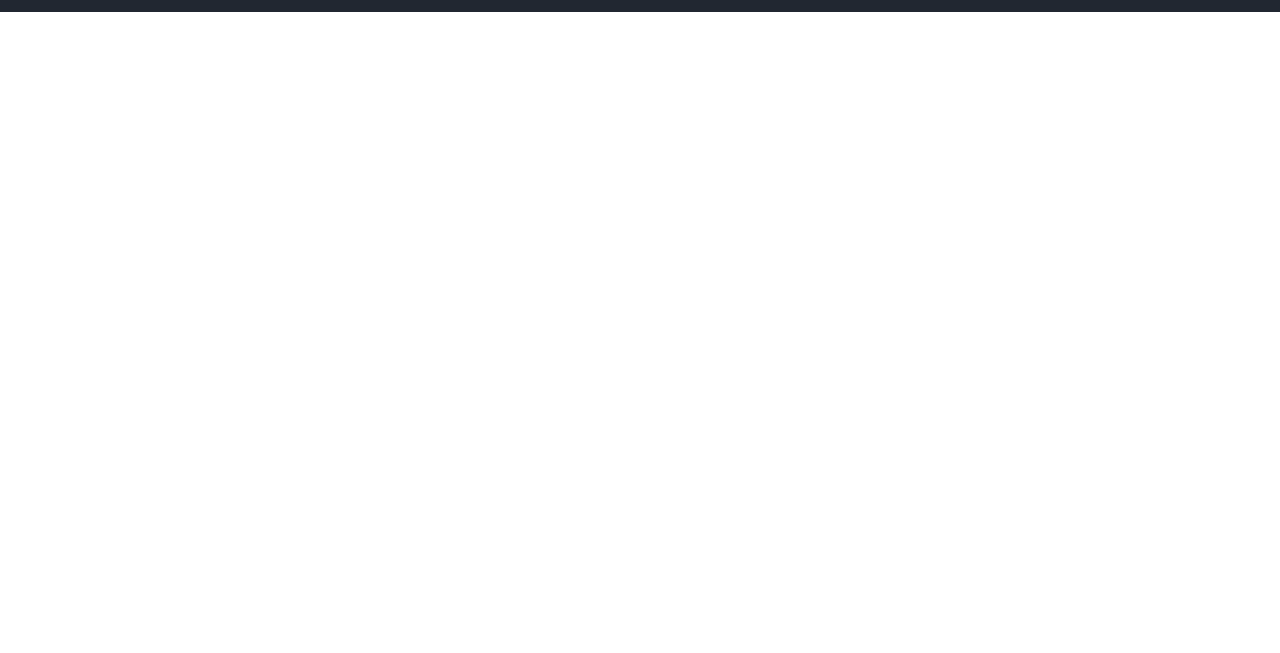
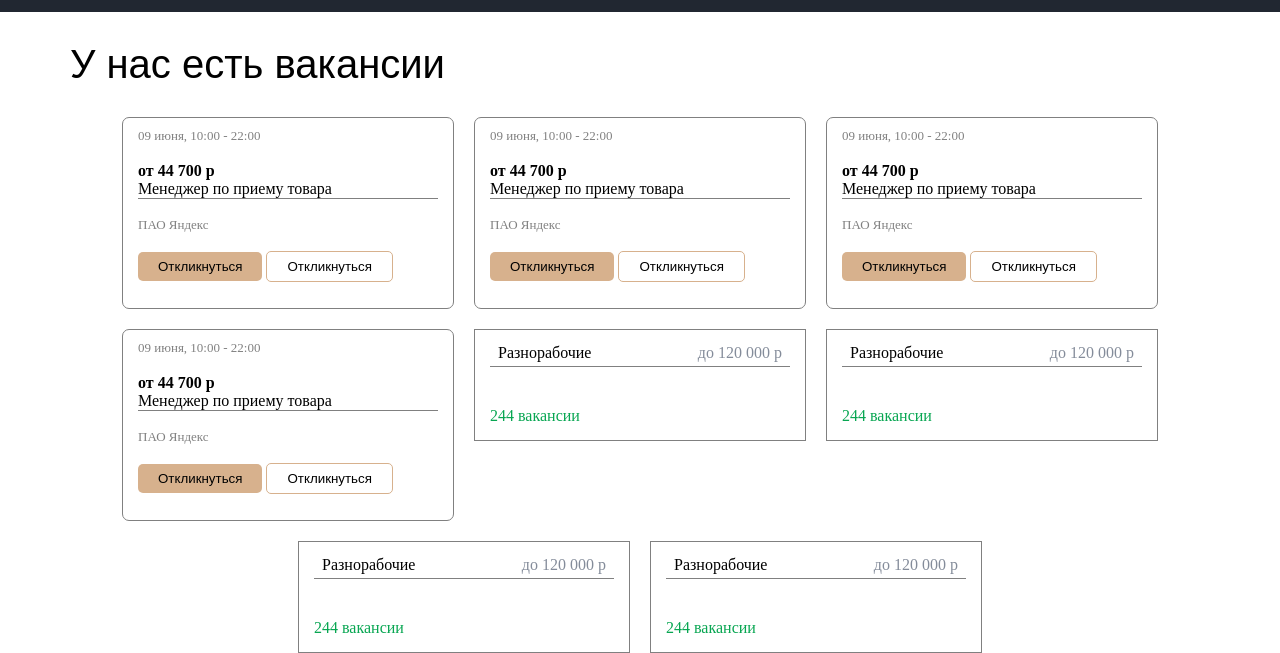
Before and after one commit to applemuslim08-png/exzam-6, a plain HTML site: page index.html in a window 1280 px wide. Shown: the part 1092-1745 px from the top of the page. Before the commit the page ends 1104 px from the top, so only its background shows below. Drawn offline with Linux system fonts and the light colour scheme; files whose address does not match are found by name.

Commit message:
vacansia

```diff
--- a/index.html
+++ b/index.html
@@ -53,7 +53,7 @@
         </div><br><br><br><br><br><br><br><br><br><br>
 
         <div class="bez">
-            <div >
+            <div>
                 <p class="tttb">Рассмотрим всех!</p> <br>
                 <button class="opat">Без опыта</button>
                 <button class="opat1">Без документов</button>
@@ -65,6 +65,81 @@
         </div>
 
 
+        <div>
+            <p class="vacc">У нас есть вакансии</p>
+            <div class="ples">
+                <div class="menejer">
+                    <p class="ttm">09 июня, 10:00 - 22:00 </p> <br>
+                    <b class="rr">от 44 700 р</b>
+                    <p class="brd">Менеджер по приему товара</p> <br>
+                    <p class="ttm">ПАО Яндекс</p> <br>
+                    <button class="mbt">Откликнуться</button>
+                    <button class="mbt2">Откликнуться</button>
+                </div>
+                <div class="menejer">
+                    <p class="ttm">09 июня, 10:00 - 22:00 </p> <br>
+                    <b class="rr">от 44 700 р</b>
+                    <p class="brd">Менеджер по приему товара</p> <br>
+                    <p class="ttm">ПАО Яндекс</p> <br>
+                    <button class="mbt">Откликнуться</button>
+                    <button class="mbt2">Откликнуться</button>
+                </div>
+                <div class="menejer">
+                    <p class="ttm">09 июня, 10:00 - 22:00 </p> <br>
+                    <b class="rr">от 44 700 р</b>
+                    <p class="brd">Менеджер по приему товара</p> <br>
+                    <p class="ttm">ПАО Яндекс</p> <br>
+                    <button class="mbt">Откликнуться</button>
+                    <button class="mbt2">Откликнуться</button>
+                </div>
+                <div class="menejer">
+                    <p class="ttm">09 июня, 10:00 - 22:00 </p> <br>
+                    <b class="rr">от 44 700 р</b>
+                    <p class="brd">Менеджер по приему товара</p> <br>
+                    <p class="ttm">ПАО Яндекс</p> <br>
+                    <button class="mbt">Откликнуться</button>
+                    <button class="mbt2">Откликнуться</button>
+                </div>
+                <div class="razr">
+                    <div class="babl">
+                        <p>Разнорабочие</p>
+                        <p class="bablo">до 120 000 р</p>
+
+                    </div>
+
+                    <p class="vvv">244 вакансии</p>
+                </div>
+                                <div class="razr">
+                    <div class="babl">
+                        <p>Разнорабочие</p>
+                        <p class="bablo">до 120 000 р</p>
+
+                    </div>
+
+                    <p class="vvv">244 вакансии</p>
+                </div>
+                                <div class="razr">
+                    <div class="babl">
+                        <p>Разнорабочие</p>
+                        <p class="bablo">до 120 000 р</p>
+
+                    </div>
+
+                    <p class="vvv">244 вакансии</p>
+                </div>
+                                <div class="razr">
+                    <div class="babl">
+                        <p>Разнорабочие</p>
+                        <p class="bablo">до 120 000 р</p>
+
+                    </div>
+
+                    <p class="vvv">244 вакансии</p>
+                </div>
+            </div>
+        </div>
+
+
     </main>
 </body>
 
--- a/style.css
+++ b/style.css
@@ -141,3 +141,65 @@ border-radius: 7px;
     border: none;
     border-radius: 6px;
 }
+.menejer{
+    border: 1px solid gray;
+    width: 300px;
+    height: 170px;
+    padding: 10px 15px;
+    border-radius: 7px;
+}
+.ttm{
+    font-size: 13px;
+    color: gray;
+}
+.brd{
+    border-bottom: 1px solid gray;
+    font-size: 16px;
+}
+.rr{
+    font-size: 16px;
+}
+.mbt{
+    padding: 7px 20px;
+    border-radius: 5px;
+    border: none;
+    background-color: #D7B18D;
+}
+.mbt2{
+      padding: 7px 20px;
+    border-radius: 5px;
+    border: 1px solid #D7B18D;
+    background-color: white;
+}
+.vacc{
+    font-size: 40px;
+    font-family: sans-serif;
+    margin: 30px 70px;
+
+}
+.razr{
+    border: 1px solid gray;
+        width: 300px;
+    height: 90px;
+    padding: 10px 15px;
+}
+.babl{
+    display: flex;
+    justify-content: space-between;
+    border-bottom: 1px solid gray;
+    padding: 4px 8px;
+}
+.bablo{
+    color: #848C9A;
+
+}
+.vvv{
+    margin-top: 40px;
+    color: #08A652;
+}
+.ples{
+    display: flex;
+    flex-wrap: wrap;
+    gap: 20px;
+    justify-content: center;
+}
```
